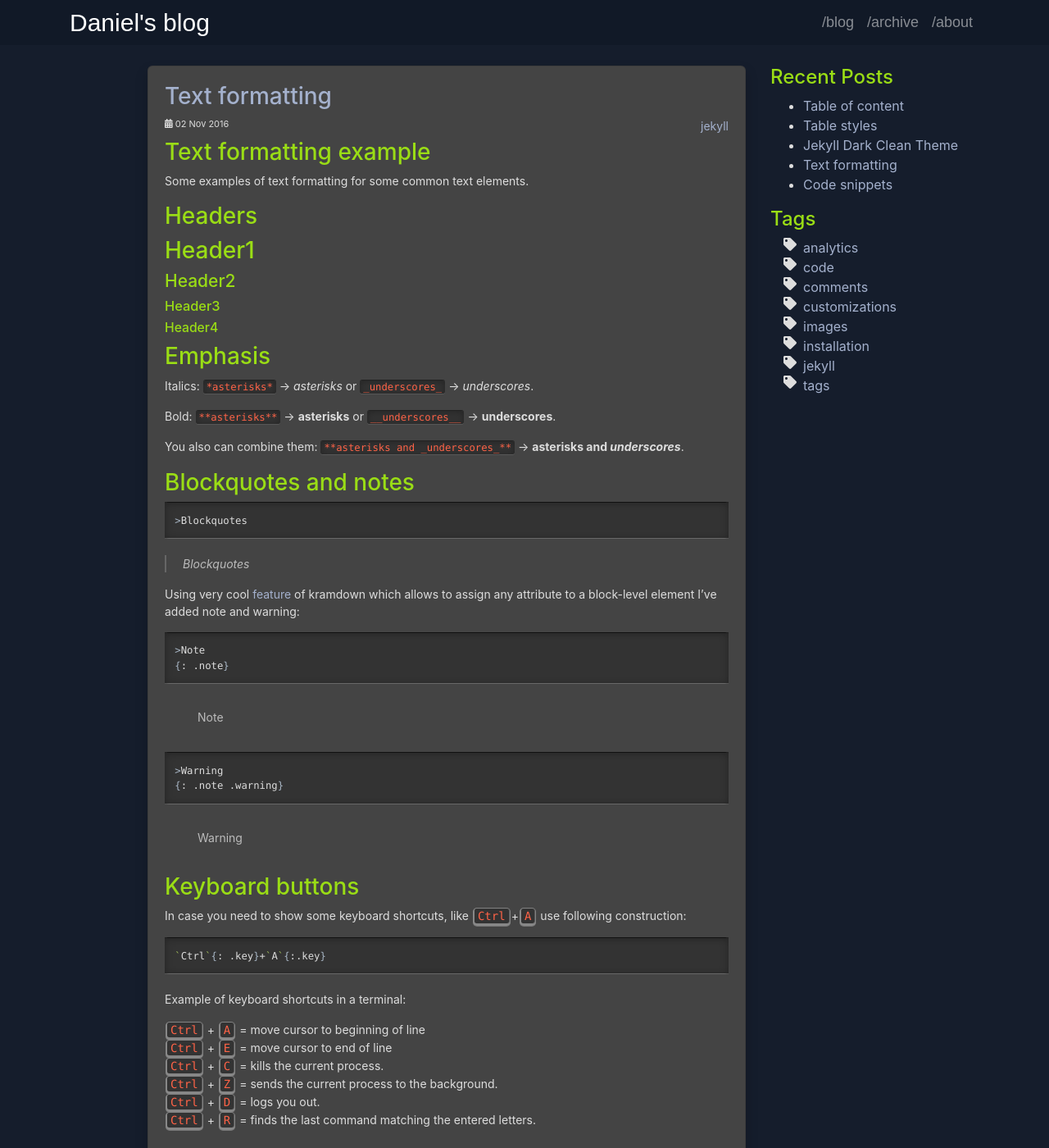
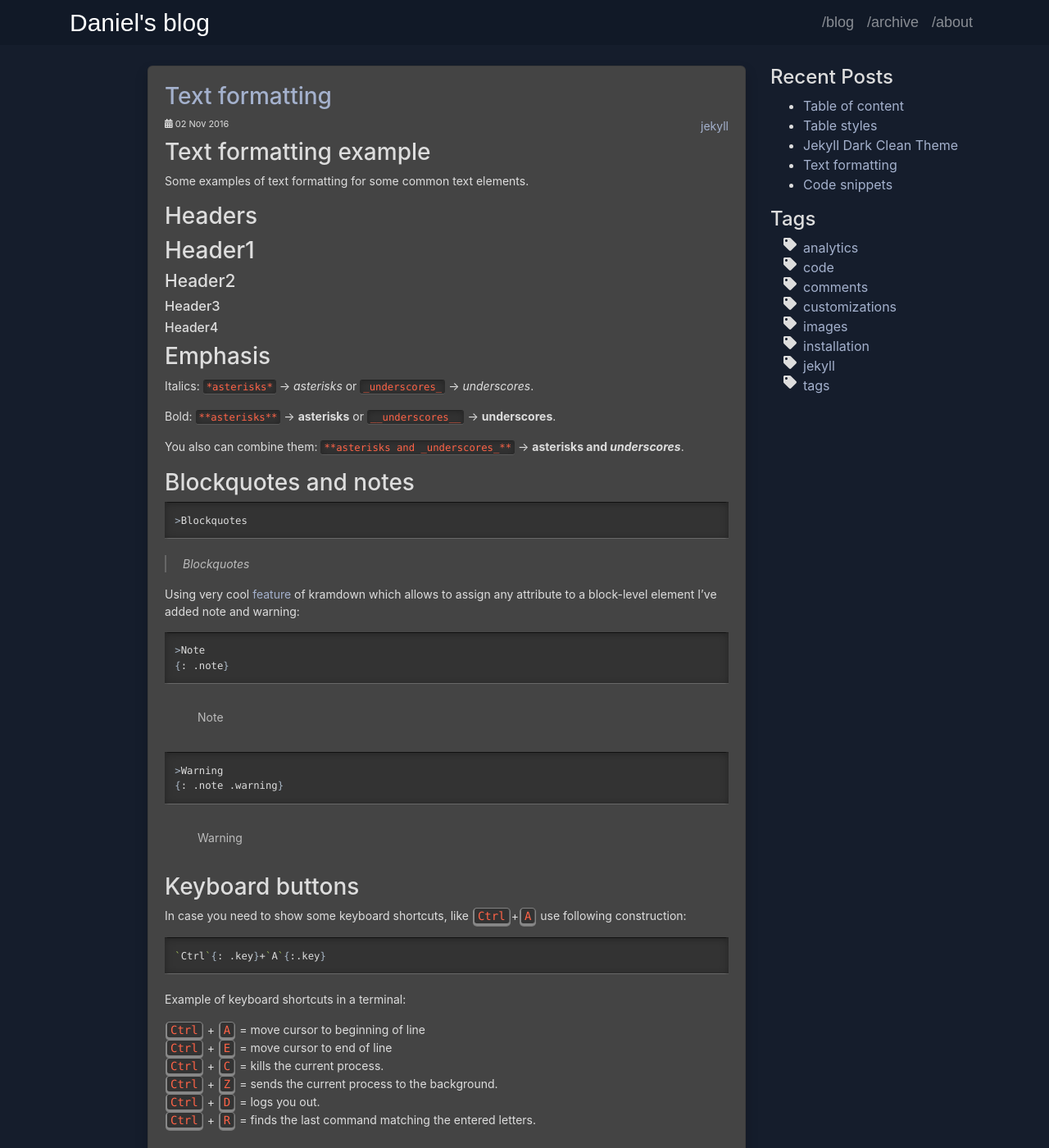
Before and after one commit to danieldavidson/danieldavidson.github.io, a Jekyll site: the page built from _posts/2016-11-02-text-formatting.md, in a window 1280 px wide and 1400 px high. Shown: the whole window at 82% size. Built offline with Jekyll 4.4.1, drawn with Linux system fonts in a browser that asks for light colours.

Commit message:
Update theme.scss

```diff
--- a/assets/css/theme.scss
+++ b/assets/css/theme.scss
@@ -58,12 +58,12 @@ body {
   width: 75%;
 }
 
-h1 { font-size: 2em; color: #9ADD15; }
-h2 { font-size: 1.5em; color: #9ADD15; }
-h3 { font-size: 1.17em; color: #9ADD15; }
-h4 { font-size: 1.12em; color: #9ADD15; }
-h5 { font-size: .83em; color: #9ADD15; }
-h6 { font-size: .75em; color: #9ADD15; }
+h1 { font-size: 2em; }
+h2 { font-size: 1.5em; }
+h3 { font-size: 1.17em; }
+h4 { font-size: 1.12em; }
+h5 { font-size: .83em; }
+h6 { font-size: .75em; }
 
 img {
   display: inline-block;
```
